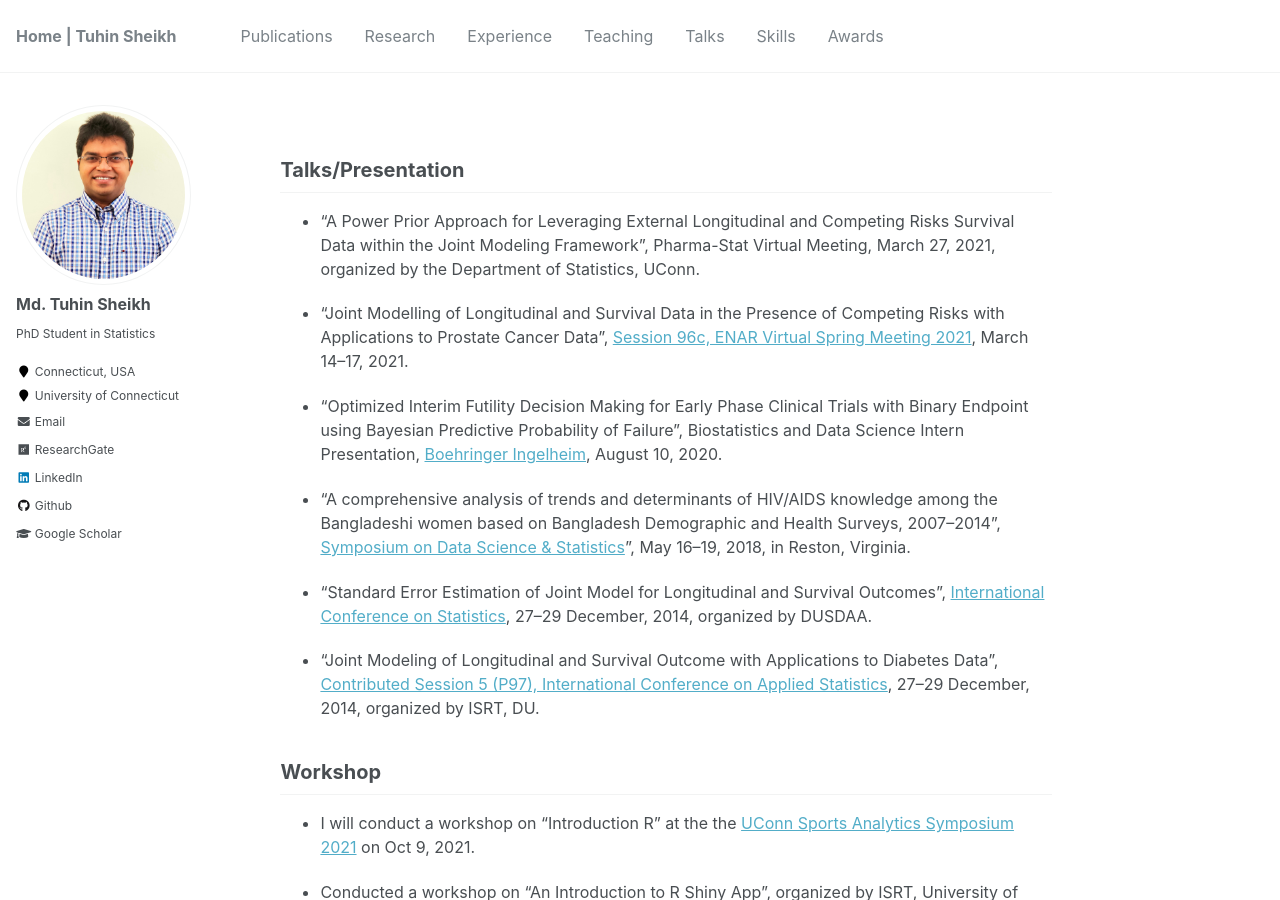
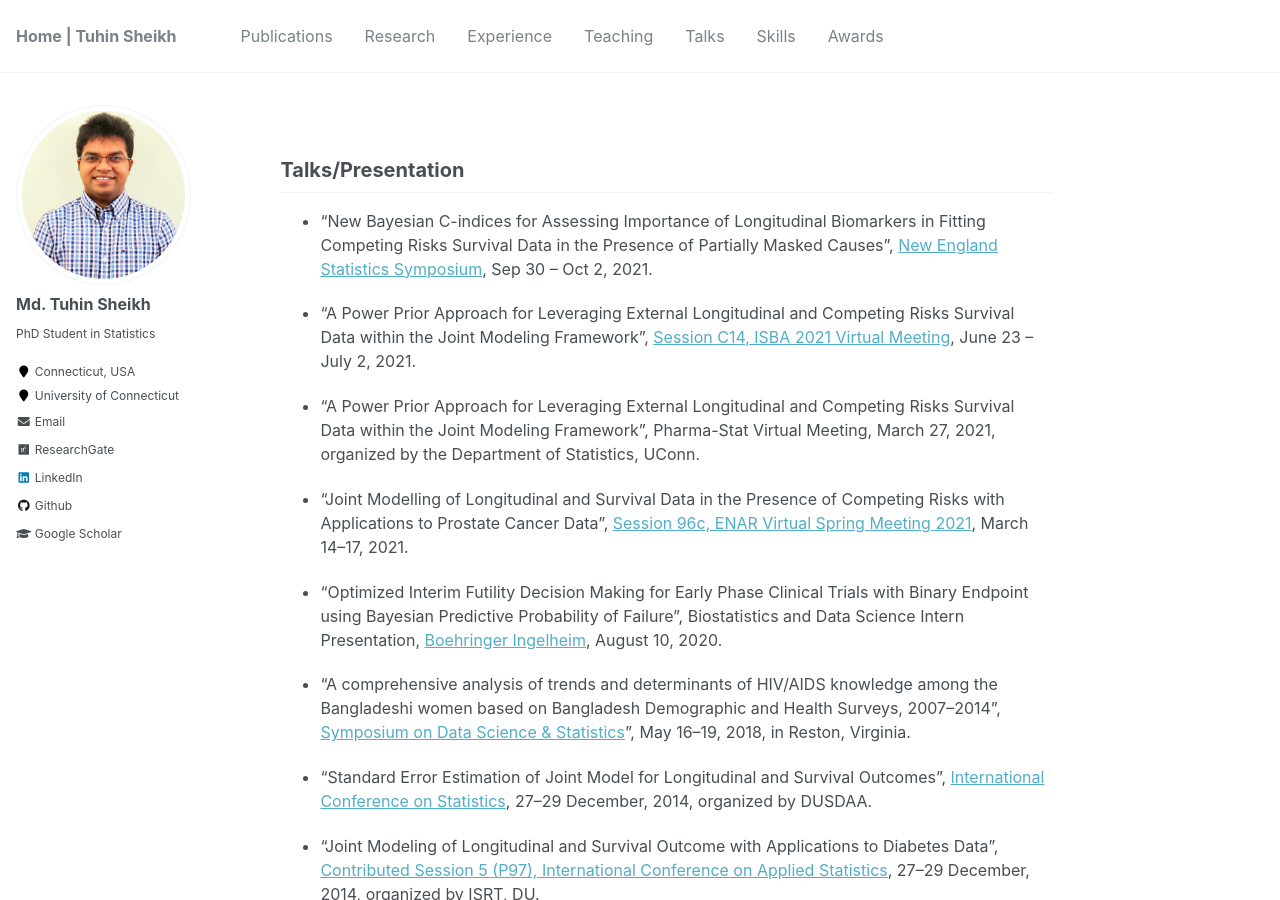
Before and after one commit to mdtuhinsheikh/mdtuhinsheikh.github.io, a Jekyll site: the page built from _pages/talks.md, in a window 1280 px wide and 900 px high. Built offline with Jekyll 4.4.1, drawn with Linux system fonts in a browser that asks for light colours.

Commit message:
added recent talks

```diff
--- a/_pages/talks.md
+++ b/_pages/talks.md
@@ -5,6 +5,10 @@ author_profile: true
 ---
 
 ## Talks/Presentation
+* "New Bayesian C-indices for Assessing Importance of Longitudinal Biomarkers in Fitting Competing Risks Survival Data in the Presence of Partially Masked Causes", [New England Statistics Symposium](https://symposium.nestat.org/), Sep 30 -- Oct 2, 2021.
+
+* "A Power Prior Approach for Leveraging External Longitudinal and Competing Risks Survival Data within the Joint Modeling Framework", [Session C14, ISBA 2021 Virtual Meeting](https://events.stat.uconn.edu/ISBA2021/programs.html), June 23 -- July 2, 2021.
+
 * "A Power Prior Approach for Leveraging External Longitudinal and Competing Risks Survival Data within the Joint Modeling Framework", Pharma-Stat Virtual Meeting, March 27, 2021, organized by the Department of Statistics, UConn.
 
 * "Joint Modelling of Longitudinal and Survival Data in the Presence of Competing Risks with Applications to Prostate Cancer Data", [Session 96c, ENAR Virtual Spring Meeting 2021](https://www.enarspring.org/agenda), March 14--17, 2021.
```
